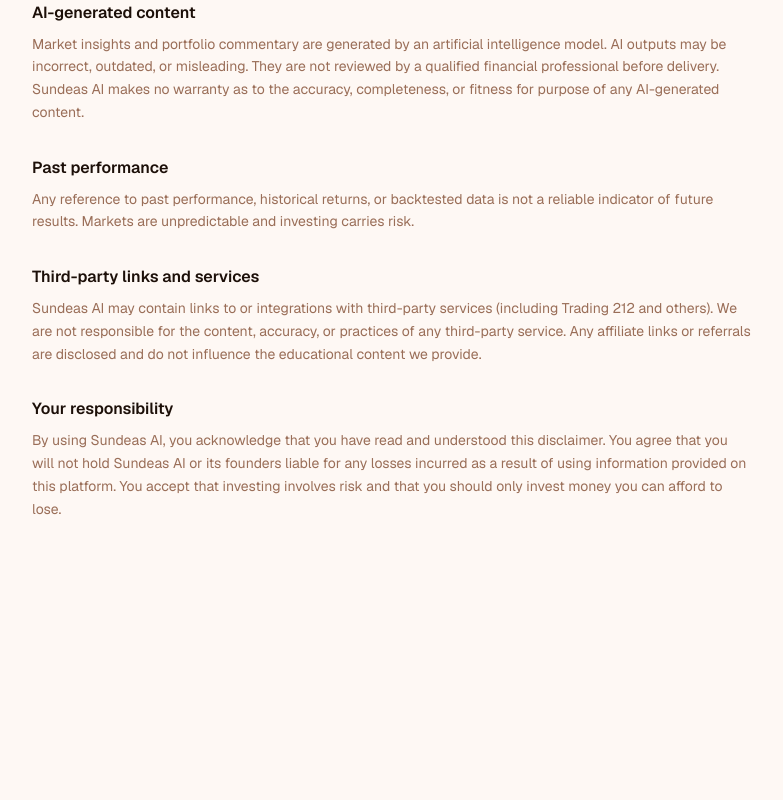
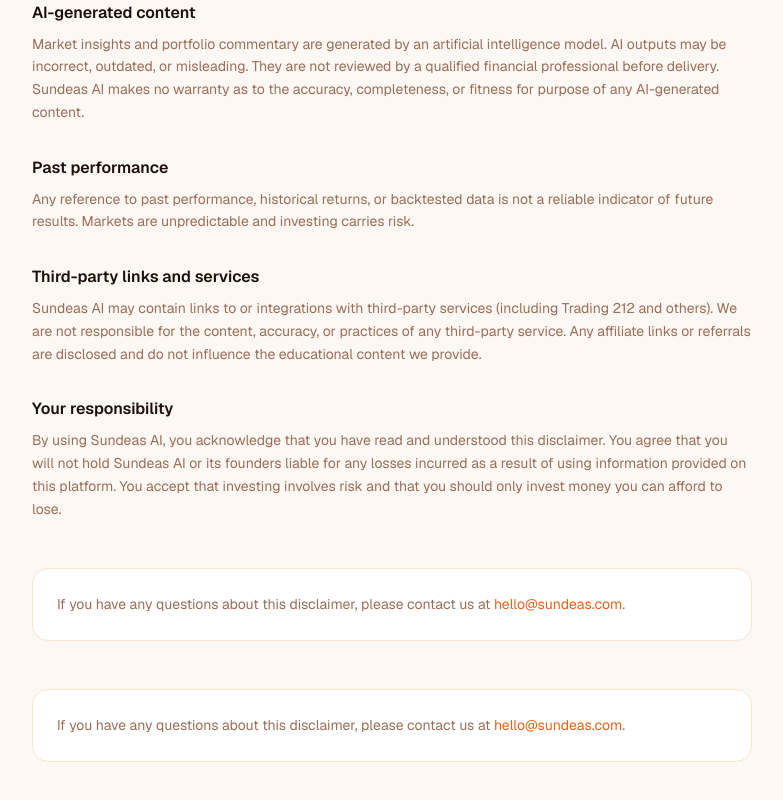
Before and after one commit to samuele-perrone/sundeas-ai, a Next.js app: page /disclaimer in a window 1280 px wide. Shown: the part 871-1671 px from the top of the page, without its empty margins (248-1031 px from the left). Before the commit the page ends 1455 px from the top, so only its background shows below. Built offline with nearby package versions, Linux system fonts and the light colour scheme; no server answers.

Commit message:
Restore hello@sundeas.com contact on disclaimer page

```diff
--- a/app/disclaimer/page.tsx
+++ b/app/disclaimer/page.tsx
@@ -71,6 +71,18 @@ export default function DisclaimerPage() {
           ))}
         </div>
 
+        <div className="mt-12 rounded-2xl border border-[var(--border)] bg-[var(--surface)] p-6 text-sm leading-relaxed text-[var(--muted)]">
+          If you have any questions about this disclaimer, please contact us at{" "}
+          <a href="mailto:hello@sundeas.com" className="text-[var(--accent)] hover:underline">
+            hello@sundeas.com
+          </a>.
+        </div>
+        <div className="mt-12 rounded-2xl border border-[var(--border)] bg-[var(--surface)] p-6 text-sm leading-relaxed text-[var(--muted)]">
+          If you have any questions about this disclaimer, please contact us at{" "}
+          <a href="mailto:hello@sundeas.com" className="text-[var(--accent)] hover:underline">
+            hello@sundeas.com
+          </a>.
+        </div>
       </main>
     </div>
   );
```
